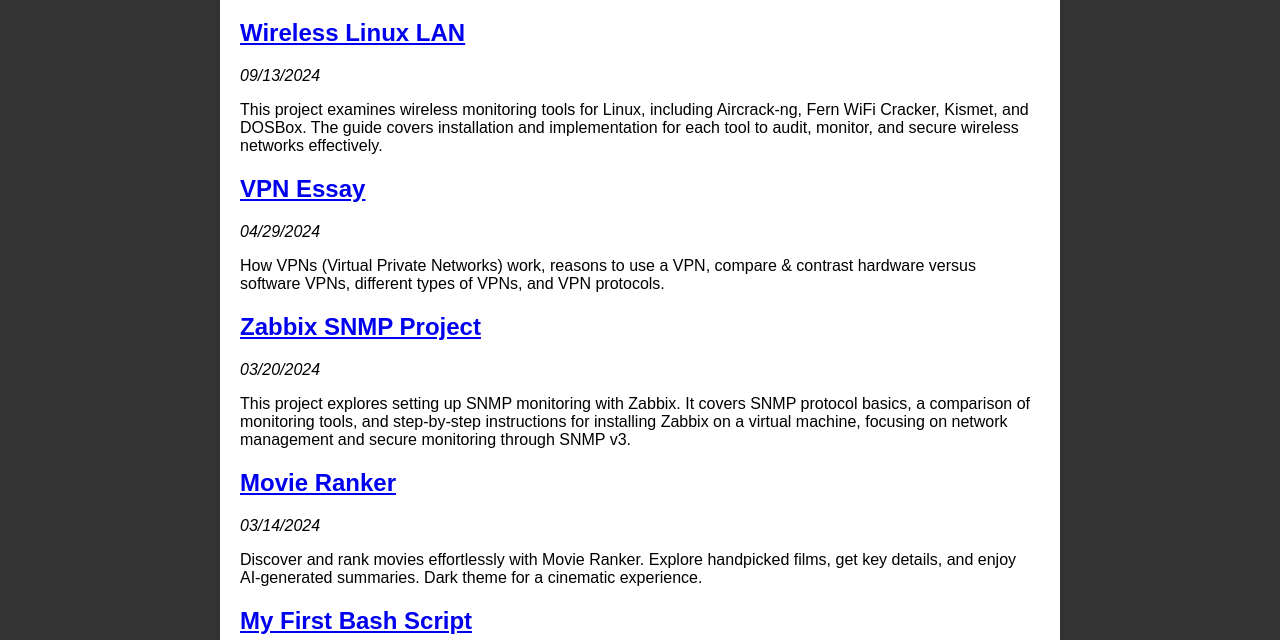
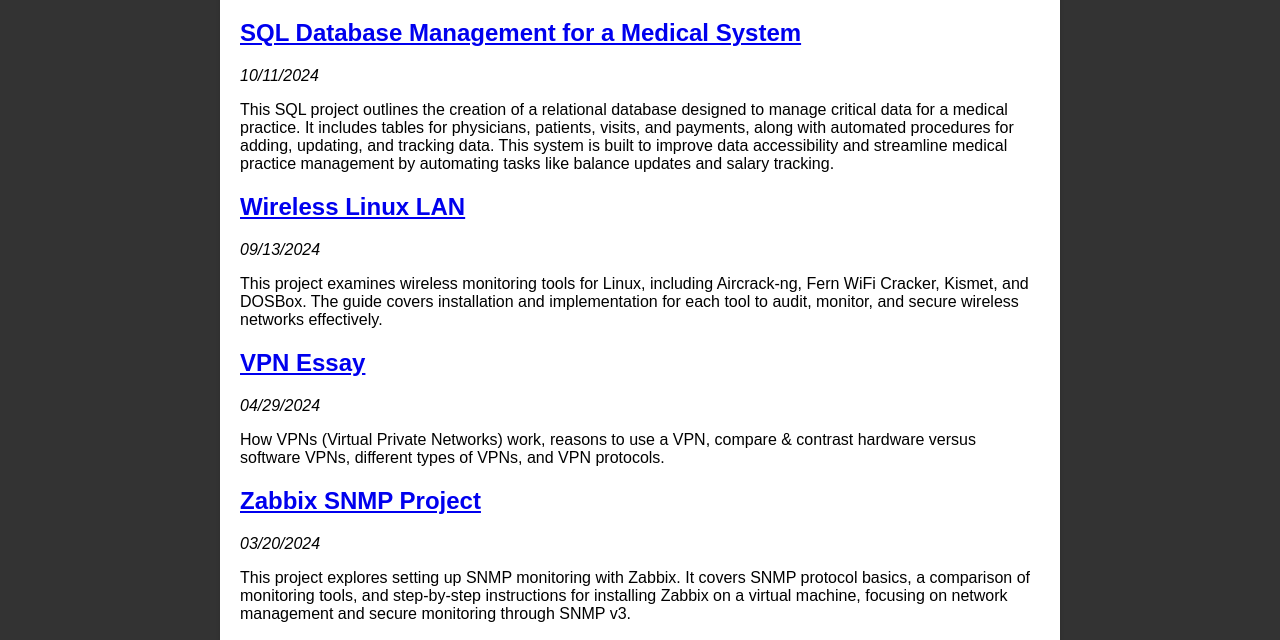
Before and after one commit to ipconfig2/My_Website, a plain HTML site: page Blog.html in a window 1280 px wide. Shown: the part 101-741 px from the top of the page. Drawn offline with Linux system fonts and the light colour scheme.

Commit message:
Update Blog.html

```diff
--- a/Blog.html
+++ b/Blog.html
@@ -26,6 +26,11 @@
 
   <div class="content">
     <h1>Blog Posts</h1>
+    <section>
+      <h2><a href="SQL.html">SQL Database Management for a Medical System</a></h2>
+      <p1><em>10/11/2024</em></p1>
+      <p>This SQL project outlines the creation of a relational database designed to manage critical data for a medical practice. It includes tables for physicians, patients, visits, and payments, along with automated procedures for adding, updating, and tracking data. This system is built to improve data accessibility and streamline medical practice management by automating tasks like balance updates and salary tracking.</p>
+    </section>
     <section>
       <h2><a href="WirelessLinux.html">Wireless Linux LAN</a></h2>
       <p1><em>09/13/2024</em></p1>
```
